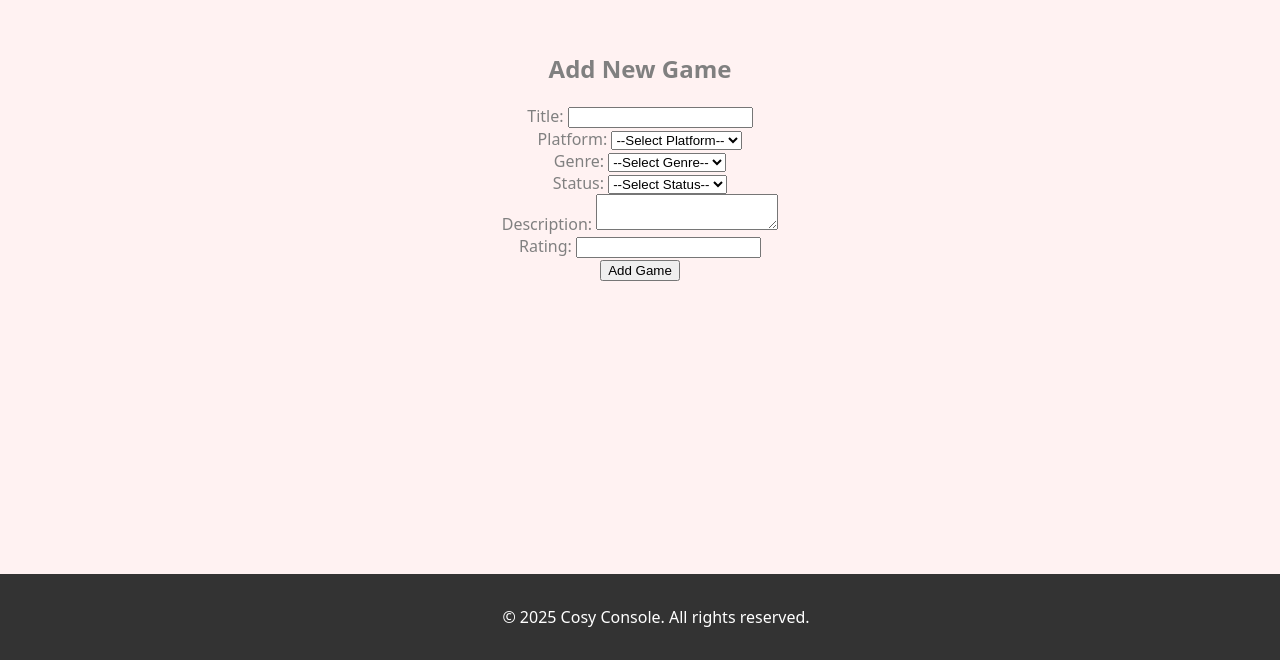
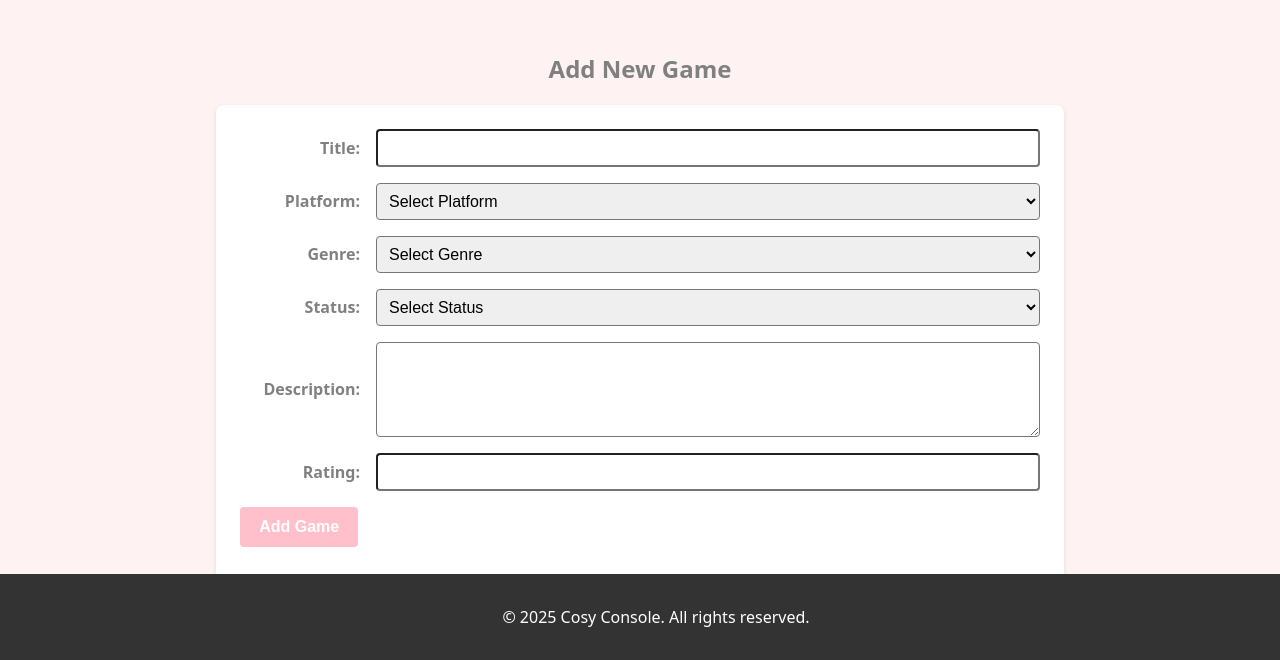
Before and after one commit to briannemcgrath/WSAA-coursework, a Flask app: page /game/new in a window 1280 px wide. Shown: the part 140-800 px from the top of the page. Run offline with Flask 3, Linux system fonts and the light colour scheme.

Commit message:
Updated Add/Edit Game Design & Added Delete Game Button to Catalogue
- Updated game_form.html to include matching theme and container layout.
- Mirrored catalogue page vibe with a white container, pink accents, and consistent font sizes.
- Ensured form rows use flex alignment for a clean, table-like structure.
- Updated catalogue.html to include a 'Delete' column with a delete button for each game.
- Implemented JavaScript to send a DELETE request when button is clicked.
- Ensured consistency with the search button's styling for cohesive UI.
- Updated references.

```diff
--- a/project/app.py
+++ b/project/app.py
@@ -37,7 +37,7 @@ class Game(db.Model):
 #---------------------------------------
 @app.route('/')
 def home():
-    games = Game.query.limit(4).all()
+    games = Game.query.limit(8).all()
     return render_template('index.html', games=games)
 
 @app.route('/game/<int:game_id>')
--- a/project/static/css/styles.css
+++ b/project/static/css/styles.css
@@ -135,8 +135,88 @@ footer {
     background-color: #333333;
 }
 
+.delete-btn {
+    padding: 8px 12px;
+    font: 1em;
+    border: none;
+    background-color: #FFC0CB;
+    color: #fff;
+    border-radius: 4px;
+    cursor: pointer;
+    transition: background-color 0.3s ease;
+}
+
+.delete-btn:hover {
+    background-color: #333333;
+}
+
 .banner-image {
     width: 100%;
     height: auto;
     display: block;
 }
+
+/* Add New Game Form Styling */
+
+.form-container {
+    max-width: 800px;
+    margin: 0 auto;
+    background-color: #fff;
+    border: 1px solid #grey;
+    border-radius: 8px;
+    padding: 1.5em;
+    box-shadow: 0 2px 5px rgba(0, 0, 0, 0.1);
+}
+
+.cosy-form .form-row {
+    display: flex;
+    align-items: center;
+    margin-bottom: 1em;
+}
+
+.cosy-form label {
+    flex: 0 0 120px;
+    font-weight: bold;
+    margin-right: 1em;
+    text-align: right;
+}
+
+.cosy-form input[type="text"],
+.cosy-form input[type="number"],
+.cosy-form select,
+.cosy-form textarea {
+    flex: 1;
+    padding: 0.5em;
+    border: 1px solid #grey;
+    border-radius: 4px;
+    font-size: 1em;
+    outline: none;
+}
+
+.cosy-form textarea {
+    resize: vertical;
+    height: 80px;
+}
+
+.form-row.submit-row {
+    display: flex;
+    text-align: center;
+    margin-top: 1em;
+}
+
+.form-row.submit-row button[type="submit"] {
+    background-color: #FFC0CB;
+    color: #fff;
+    padding: 0.7em 1.2em;
+    border: none;
+    border-radius: 4px;
+    font-size: 1em;
+    text-align: center;
+    cursor: pointer;
+    font-weight: bold;
+    transition: background-color 0.3s ease;
+}
+
+.form-row.submit-row button[type="submit"]:hover {
+    background-color: #f3abb7;
+}
--- a/project/templates/game_form.html
+++ b/project/templates/game_form.html
@@ -4,6 +4,7 @@
     <meta charset="UTF-8">
     <title> {% if game %} Edit Game{% else %} Add New Game{% endif %} </title>
     <link rel="stylesheet" href="{{url_for('static', filename='css/styles.css')}}">
+    <link rel="icon" href="{{url_for('static', filename='favicon.ico')}}">
 </head>
 <body>
     <header>
@@ -15,26 +16,34 @@
     </header>
     <main>
         <h2>{% if game %} Edit Game{% else %} Add New Game{% endif %}</h2>
-        <form id="gameForm" method="post" action="{% if game %}/games/{{ game.id }}{% else %}/games{% endif %}">
+
+        <div class="form-container">
+            <form class="cosy-form" method="post" action="{% if game %}/games/{{ game.id }}{% else %}/games{% endif %}">
+
                 <!-- title field-->
+                <div class="form-row">
                     <label for="title"> Title:</label>
                     <input type="text" id="title" name="title" value="{% if game %}{{game.title}}{% endif %}" required>
-            <br>
+                </div>
+
                 <!-- platform field-->
+                <div class="form-row">
                     <label for="platform"> Platform:</label>
                     <select id="platform" name="platform" required>
-                <option value="">--Select Platform--</option>
+                        <option value="">Select Platform</option>
                         <option value="PS5" {% if game and game.platform == "PS5" %}selected{% endif %}>PS5</option>
                         <option value="XBOX" {% if game and game.platform == "XBOX" %}selected{% endif %}>XBOX</option>
                         <option value="PC" {% if game and game.platform == "PC" %}selected{% endif %}>PC</option>
                         <option value="Nintendo Switch" {% if game and game.platform == "Nintendo Switch" %}selected{% endif %}>Nintendo Switch</option>
                         <option value="OTHER" {% if game and game.platform == "OTHER" %}selected{% endif %}>OTHER</option>
                     </select>
-            <br>
+                </div>
+
                 <!-- genre field-->
+                <div class="form-row">
                 <label for="genre"> Genre:</label>
                     <select id="genre" name="genre" required>
-                <option value="">--Select Genre--</option>
+                        <option value="">Select Genre</option>
                         <option value="RPG" {% if game and game.genre == "RPG" %}selected{% endif %}>RPG</option>
                         <option value="Action" {% if game and game.genre == "Action" %}selected{% endif %}>Action</option>
                         <option value="Adventure" {% if game and game.genre == "Adventure" %}selected{% endif %}>Adventure</option>
@@ -45,29 +54,36 @@
                         <option value="Racing" {% if game and game.genre == "Racing" %}selected{% endif %}>Racing</option>
                         <option value="OTHER" {% if game and game.genre == "OTHER" %}selected{% endif %}>OTHER</option>
                     </select>
-            <br>
+                </div>
+
                 <!-- status field-->
+                <div class="form-row">
                     <label for="status"> Status:</label>
                     <select id="status" name="status" required>
-                <option value="">--Select Status--</option>
+                        <option value="">Select Status</option>
                         <option value="Not Started" {% if game and game.genre == "Not Started" %}selected{% endif %}>Not Started</option>
                         <option value="In Progress" {% if game and game.genre == "In Progress" %}selected{% endif %}>In Progress</option>
                         <option value="Complete" {% if game and game.genre == "Complete" %}selected{% endif %}>Complete</option>
                     </select>
-            <br>
+                </div>
+
                 <!-- description field-->
+                <div class="form-row">
                     <label for="description"> Description:</label>
                     <textarea id="description" name="description">{% if game %}{{game.description }}{% endif %}</textarea>
-            <br>
+                </div>
+
                 <!-- rating field-->
+                <div class="form-row">
                     <label for="rating"> Rating:</label>
                     <input type="number" id="rating" name="rating" step="1"  value="{% if game %}{{game.rating}}{% endif %}">
-            <br>
+                </div>
 
                 <!-- submit button-->
+                <div class="form-row submit-row">
                     <button type="submit">{% if game %} Update Game {% else %} Add Game {% endif %}</button>
+                </div>
             </form>
-
         <!-- delete button: only show if editing an existing game-->
         {% if game %}
         <button type="button" id="deleteBtn"> Delete Game</button>
--- a/project/templates/index.html
+++ b/project/templates/index.html
@@ -62,7 +62,7 @@
                 // clear existing content
                 gamegrid.innerHTML = '';
                 // limit the game array for the first 4 items - to have neater homepage
-                data.slice(0,4).forEach(game => {
+                data.slice(0,8).forEach(game => {
                     const card = document.createElement('div');
                     card.classList.add('game-card');
                     // set inner HTML of card
```
Also changed, not shown: project/templates/catalogue.html (+30 -0 lines), project/README.md. Lines whose indentation alone changed are shown as unchanged.
